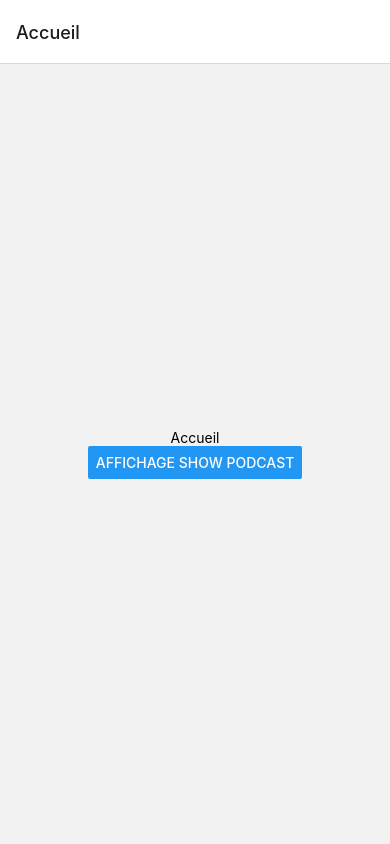
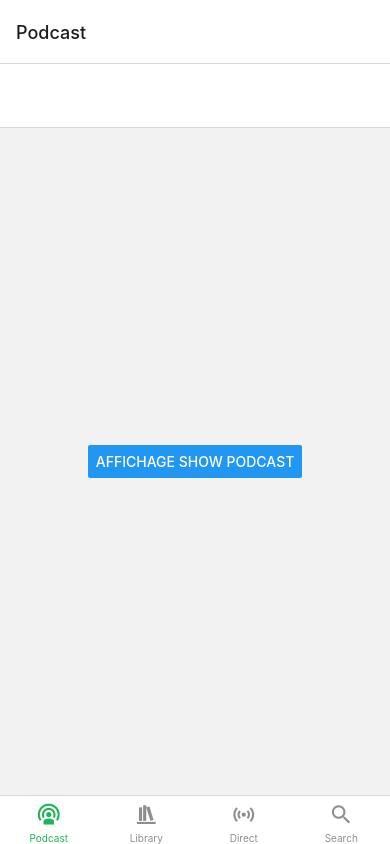
Before and after one commit to gaspard-lonchampt/mobile-app, a React Native app: screen /Podcast in a window 390 px wide. Built offline with nearby package versions, Linux system fonts and the light colour scheme.

Commit message:
[Features] - Global navigation for all

```diff
--- a/App.js
+++ b/App.js
@@ -1,51 +1,11 @@
 import * as React from 'react';
-import { View, Text, Button } from 'react-native';
 import { NavigationContainer } from '@react-navigation/native';
-import { createNativeStackNavigator } from '@react-navigation/native-stack';
-import Podcast from './src/services/GetPodcast';
-// import HomeScreen from './src/navigations/HomeScreen';
-
-
-function HomeScreen({ navigation }) {
-  return (
-    <View style={{ flex: 1, alignItems: 'center', justifyContent: 'center' }}>
-      <Text>Accueil</Text>
-      <Button title="Affichage show podcast" onPress={() => navigation.navigate('Display shows', {route: 'shows'})} />
-    </View>
-  );
-}
-
-// function DetailsScreen({ route, navigation }) {
-//   const { itemId, Description } = route.params;
-//   return (
-//     <View style={{ flex: 1, alignItems: 'center', justifyContent: 'center' }}>
-//       <Text>Details Screen</Text>
-//       <Text>itemId: {JSON.stringify(itemId)}</Text>
-//       <Text>Description: {JSON.stringify(Description)}</Text>
-//       <Button
-//         title="Aller à détails encore !"
-//         onPress={() =>
-//           navigation.push('Details', {
-//             itemId: Math.floor(Math.random() * 100),
-//           })
-//         }
-//       />
-//       <Button title="Go to Home" onPress={() => navigation.navigate('Home')} />
-//       <Button title="Go back" onPress={() => navigation.goBack()} />
-//     </View>
-//   );
-// }
-
-const Stack = createNativeStackNavigator();
+import Navigations from './src/navigations/Navigations';
 
 function App() {
   return (
     <NavigationContainer>
-      <Stack.Navigator initialRouteName="Home">
-        <Stack.Screen name="Accueil" component={HomeScreen} />
-        {/* <Stack.Screen name="Details" component={DetailsScreen} /> */}
-        <Stack.Screen name="Display shows" component={Podcast} />
-      </Stack.Navigator>
+      <Navigations />
     </NavigationContainer>
   );
 }
--- a/package.json
+++ b/package.json
@@ -10,6 +10,7 @@
     "eject": "expo eject"
   },
   "dependencies": {
+    "@react-navigation/bottom-tabs": "^6.2.0",
     "@react-navigation/native": "^6.0.6",
     "@react-navigation/native-stack": "^6.2.5",
     "expo": "~44.0.0",
--- /dev/null
+++ b/src/components/Direct.js
@@ -0,0 +1,12 @@
+import * as React from 'react';
+import { Text, View } from 'react-native';
+
+function Direct() {
+    return (
+        <View style={{ flex: 1, justifyContent: 'center', alignItems: 'center' }}>
+            <Text>Direct!</Text>
+        </View>
+    );
+}
+
+export default Direct
--- /dev/null
+++ b/src/components/Library.js
@@ -0,0 +1,12 @@
+import * as React from 'react';
+import { Text, View } from 'react-native';
+
+function Library() {
+    return (
+        <View style={{ flex: 1, justifyContent: 'center', alignItems: 'center' }}>
+            <Text>Bibliothèque!</Text>
+        </View>
+    );
+}
+
+export default Library
--- /dev/null
+++ b/src/components/Podcast.js
@@ -0,0 +1,16 @@
+import { createNativeStackNavigator } from '@react-navigation/native-stack';
+import GetPodcast from '../services/GetPodcast';
+import HomeScreen from '../screens/HomeScreen';
+
+const PodcastStack = createNativeStackNavigator();
+
+function Podcast() {
+    return (
+        <PodcastStack.Navigator>
+            <PodcastStack.Screen name=" " component={HomeScreen} />
+            <PodcastStack.Screen name="Display shows" component={GetPodcast} />
+        </PodcastStack.Navigator>
+    )
+}
+
+export default Podcast
--- /dev/null
+++ b/src/components/Search.js
@@ -0,0 +1,12 @@
+import * as React from 'react';
+import { Text, View } from 'react-native';
+
+function Search () {
+    return (
+        <View style={{ flex: 1, justifyContent: 'center', alignItems: 'center' }}>
+            <Text>Recherche!</Text>
+        </View>
+    );
+}
+
+export default Search;
--- /dev/null
+++ b/src/navigations/Navigations.js
@@ -0,0 +1,62 @@
+import { createBottomTabNavigator } from '@react-navigation/bottom-tabs';
+import { MaterialCommunityIcons } from '@expo/vector-icons';
+import Podcast from '../components/Podcast';
+import Library from '../components/Library';
+import Search from '../components/Search';
+import Direct from '../components/Direct';
+
+const Tab = createBottomTabNavigator();
+
+function Navigations() {
+  return (
+    <Tab.Navigator
+      initialRouteName="Podcast"
+      screenOptions={{
+        tabBarActiveTintColor: '#1DB558',
+      }}
+    >
+      <Tab.Screen
+        name="Podcast"
+        component={Podcast}
+        options={{
+          tabBarLabel: 'Podcast',
+          tabBarLabelPosition: 'below-icon',
+          tabBarIcon: ({ color, size }) => (
+            <MaterialCommunityIcons name="podcast" color={color} size={size} />
+          ),
+        }}
+      />
+      <Tab.Screen
+        name="Library"
+        component={Library}
+        options={{
+          tabBarLabel: 'Library',
+          tabBarIcon: ({ color, size }) => (
+            <MaterialCommunityIcons name="bookshelf" color={color} size={size} />
+          ),
+        }}
+      />
+      <Tab.Screen
+        name="Direct"
+        component={Direct}
+        options={{
+          tabBarLabel: 'Direct',
+          tabBarIcon: ({ color, size }) => (
+            <MaterialCommunityIcons name="access-point" color={color} size={size} />
+          ),
+        }} />
+      <Tab.Screen
+        name="Search"
+        component={Search}
+        options={{
+          tabBarLabel: 'Search',
+          tabBarIcon: ({ color, size }) => (
+            <MaterialCommunityIcons name="magnify" color={color} size={size} />
+          ),
+        }}
+      />
+    </Tab.Navigator>
+  );
+}
+
+export default Navigations
--- /dev/null
+++ b/src/screens/HomeScreen.js
@@ -0,0 +1,11 @@
+import { View, Text, Button } from 'react-native';
+
+function HomeScreen({ navigation }) {
+        return (
+            <View style={{ flex: 1, alignItems: 'center', justifyContent: 'center' }}>
+                <Button title="Affichage show podcast" onPress={() => navigation.navigate('Display shows', { route: 'shows' })} />
+            </View>
+        );
+    }
+
+export default HomeScreen
--- a/src/services/GetPodcast.js
+++ b/src/services/GetPodcast.js
@@ -1,16 +1,7 @@
-import {
-    View,
-    Text,
-    StyleSheet,
-    TextInput,
-    TouchableHighlight,
-    Button,
-    Pressable,
-    ActivityIndicator
-} from 'react-native';
+import { View, ActivityIndicator } from 'react-native';
 import React, { useEffect, useState } from "react"
-import { ShowsView } from '../components/ShowsView';
-import { EpisodesView } from '../components/EpisodesView';
+import { PodcastEpisodes } from '../screens/PodcastEpisodes';
+import { PodcastShows } from '../screens/PodcastShows';
 
 function GetPodcast(props) {
 
@@ -25,6 +16,7 @@ function GetPodcast(props) {
 
     const host = 'https://proxy-grenouille.herokuapp.com/';
     const type = props.route.params.route;
+    // const type = 'shows';
     // console.log(type);
     // const host = 'http://localhost:3001/';
     // const host = 'https://api.transistor.fm/v1/';
@@ -36,23 +28,9 @@ function GetPodcast(props) {
     const [loading, setLoading] = useState(true);
     var content;
 
-
-    // const Conditional_rendering_from_route = (data) => {
-    //     let type = props.route.params.route;
-    //     console.log(data);
-    //     if (type == 'shows') {
-    //         return (
-    //             <ShowsView data={data} />
-    //         )
-    //     } else if (type == 'episodes') {
-    //         return <EpisodesView data={data} />
-    //     } else {
-    //         alert("ceci n'existe pas");
-    //     }
-    // }
-
     useEffect(() => {
         fetch(URL, requestOptions)
+        // setLoading(true)
             .then(response => response.json())
             .then((responseJson) => {
                 console.log('getting data from Transistor', responseJson)
@@ -60,23 +38,18 @@ function GetPodcast(props) {
                 setLoading(false);
             })
             .catch(error => console.log('error', error));
+            // setLoading(false)
     }, [])
-
-    // useEffect(() => {
-    //     content = Conditional_rendering_from_route(data);
-    // }, [loading, data])
-
-    console.log(loading)
 
     if(loading) {
         content = <ActivityIndicator />
     } else {
         if (type == 'shows') {
             return (
-                <ShowsView data={data} />
+                <PodcastShows data={data} />
             )
         } else if (type == 'episodes') {
-            return <EpisodesView data={data} />
+            return <PodcastEpisodes data={data} />
         } else {
             alert("ceci n'existe pas");
         }
```
Also changed, not shown: src/navigations/HomeScreen.js (deleted, +0 -24 lines), src/screens/PodcastEpisodes.js (renamed from src/components/ShowsView.js, +6 -9 lines), src/screens/PodcastShows.js (renamed from src/components/EpisodesView.js, +8 -7 lines), 1 other file (tests, documents, lock files or other folders).
